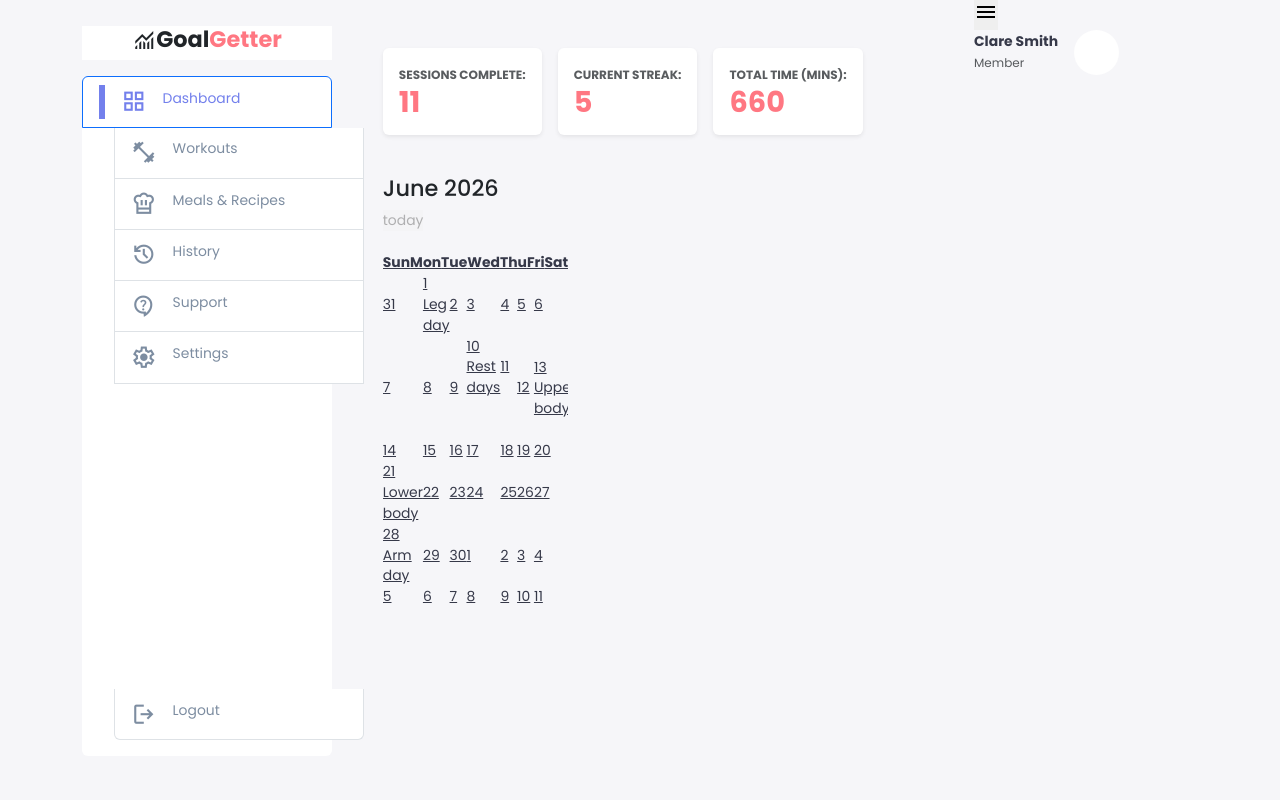
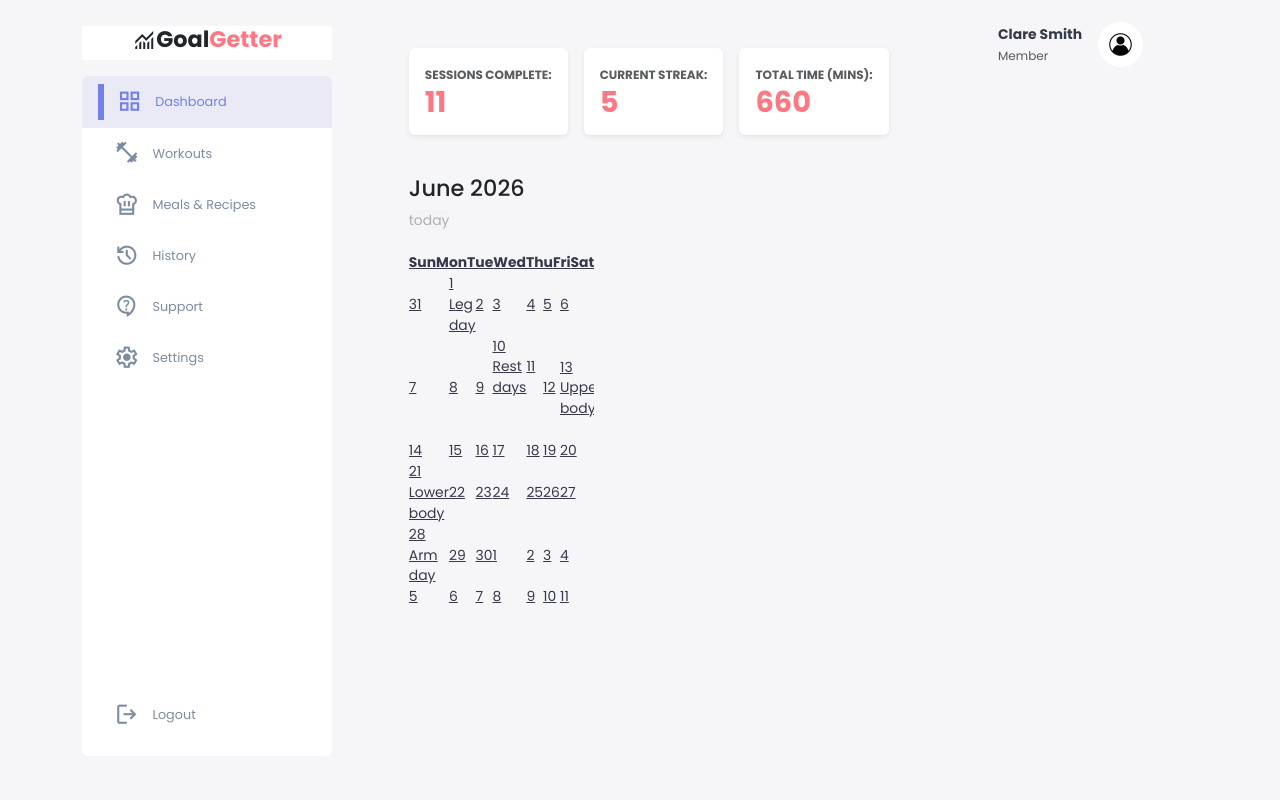
Before and after one commit to lanamnj0/goalgetter, a Flask app: page /dashboard in a window 1280 px wide. Run offline with Flask 3, Linux system fonts and the light colour scheme; lists and menus that the app fills with data are empty.

Commit message:
styling file updated

```diff
--- a/static/style.css
+++ b/static/style.css
@@ -10,7 +10,7 @@
     --clr-info-light: #dce1eb;
     --clr-dark: #363949;
     --clr-warning: #ff4edc;
-    --clr-light: #rgba(132, 139, 200, 0.18);
+    --clr-light: rgba(132, 139, 200, 0.18);
     --clr-primary-variant: #111e88;
     --clr-dark-variant: #677483;
     --clr-color-background: #f6f6f9;
@@ -49,7 +49,7 @@ body{
     display: grid;
     width: 96%;
     gap: 1.8rem;
-    grid-template-columns: 14rem auto 14rem;
+    grid-template-columns: 250px 1fr 200px; /*14rem auto 14rem; old value*/
     margin: 0 auto;
 }
 
@@ -82,7 +82,7 @@ small{
     font-size: 0.75rem;
 }
 
-.profile-photo{
+.profile-photo img{
     width: 2.8rem;
     height: 2.8rem;
     border-radius: 50%;
@@ -121,14 +121,20 @@ b{
 aside{
     min-height: 100vh;
     width: 250px;
+    min-width: 200px: /* just been added */
+
+    position: sticky;
+    top: 0;
+    height: 100vh;
+    overflow-y: auto;
 }
 
 aside .top{
     background-color: var(--clr-white);
-        display: flex;
-        justify-content: space-around;
-        align-items: center;
-        margin-top: 1.6rem; /* old value 1.4 */
+    display: flex;
+    justify-content: space-around;
+    align-items: center;
+    margin-top: 1.6rem; /* old value 1.4 */
 }
 
 aside .logo{
@@ -154,20 +160,39 @@ aside .sidebar{
     height: 85vh;
     position: relative;
     top: 1rem;
+    overflow: hidden; /* just added */
+}
+
+aside .sidebar .list-group-item{
+    border: none;
 }
 
 aside h3{
     font-weight: 400; /* 500 was bolder font for sidebar */
 }
 
+/* just created now */
+aside .sidebar a h3{
+    font-size: 0.80rem !important;
+    margin: 0;
+    overflow: hidden;
+    text-overflow: ellipsis;
+}
+
 aside .sidebar a{
     display: flex;
     color: var(--clr-info-dark);
-    margin-left: 2rem;
-    gap: 1rem;
+    margin-left: 1rem; /* was set to 2*/
+    gap: 0.8rem; /* was set to 1*/
     align-items: center;
     height: 3.2rem;
+
+    /*padding: 0 0.5rem; */
+
     transition: all .1s ease-in;
+    white-space: nowrap;
+    overflow: hidden;
+    text-overflow: ellipsis; /*  last 3 here just been added */
 }
 
 aside .sidebar a span{
@@ -175,11 +200,6 @@ aside .sidebar a span{
     transition: all .1s ease-in;
 }
 
-/*aside a, aside span, aside div{
-    font-size: 1.6rem !important;
-    font-family: 'Poppins' !important;
-    font-weight: 400 !important;
-} */
 
 /* the logout icon */
 aside .sidebar a:last-child{
@@ -213,39 +233,68 @@ aside .sidebar a:hover span{
     transition: .4s ease;
 }
 
-/* Carousel css*/
-.carousel-inner {
-    overflow: visible;
-}
-
-.short-banner-carousel {
-    width: 100%;
-    max-height: 250px;
-    /*margin-right: 0;*/
-    border-radius: 8px;
-    transition: transform 0.6s ease-in-out;
-}
-
-.short-banner-carousel .carousel-item img {
-    width: 100%;
-    height: 250px;
-    object-fit: cover;
-    object-position: center;
-}
-
-
-.carousel-inner .carousel-item.active,
-.carousel-inner .carousel-item-next,
-.carousel-inner .carousel-item-prev {
-    display: flex !important;
-}
-
-.carousel-item:not(.active) {
-    opacity: 0.5;
-    transform: scale(0.95);
-}
-
 /* Grid gallery view */
 .card-body{
     padding: 0px;
 }
+
+/* right side styling for dashboard*/
+.right{
+    margin-top: 1.4rem;
+    justify-content: start;
+    gap: 2rem;
+}
+
+.right .top button{
+    display: none;
+}
+
+.right .top .profile{
+    display: flex;
+    gap: 1rem;
+    /*text-align: center; */
+    align-items: center;
+}
+
+.right .top .profile .info{
+    display: flex;
+    flex-direction: column;
+    justify-content: center;
+}
+
+.right .top .profile .info p{
+    margin: 0;
+    line-height: 1.2;
+}
+
+.right .info h3{
+    color: var(--clr-dark);
+}
+.right .item h3{
+    color: var(--clr-dark);
+}
+
+/* settings theme toggler */
+.theme-toggler{
+    background-color: var(--clr-white);
+    display: flex;
+    justify-content: space-between;
+    height: 1.6rem;
+    width: 4.2rem;
+    cursor: pointer;
+    border-radius: var(--border-radius-1);
+}
+
+.theme-toggler span{
+    font-size: 1.2rem;
+    width: 50%;
+    height: 100%;
+    display: flex;
+    align-items: center;
+    justify-content: center;
+}
+
+.theme-toggler span.active{
+    background-color: var(--clr-primary);
+    color: #ffffff;
+}
```
